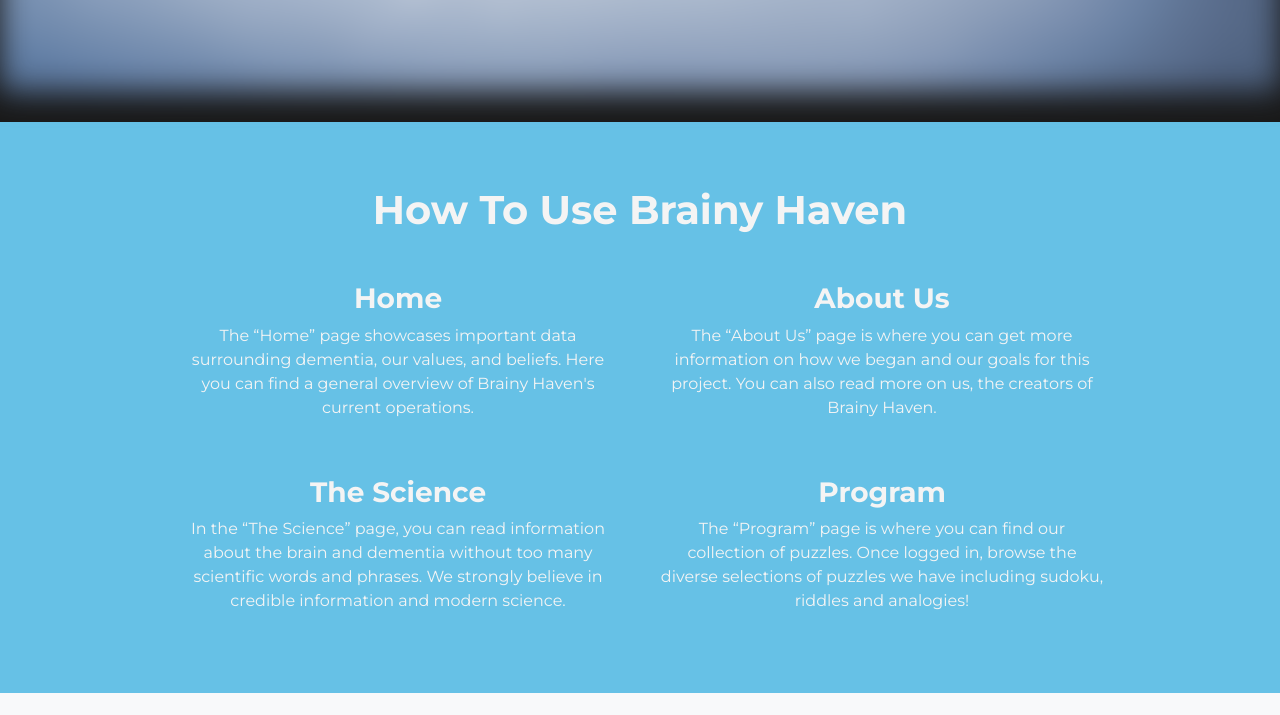
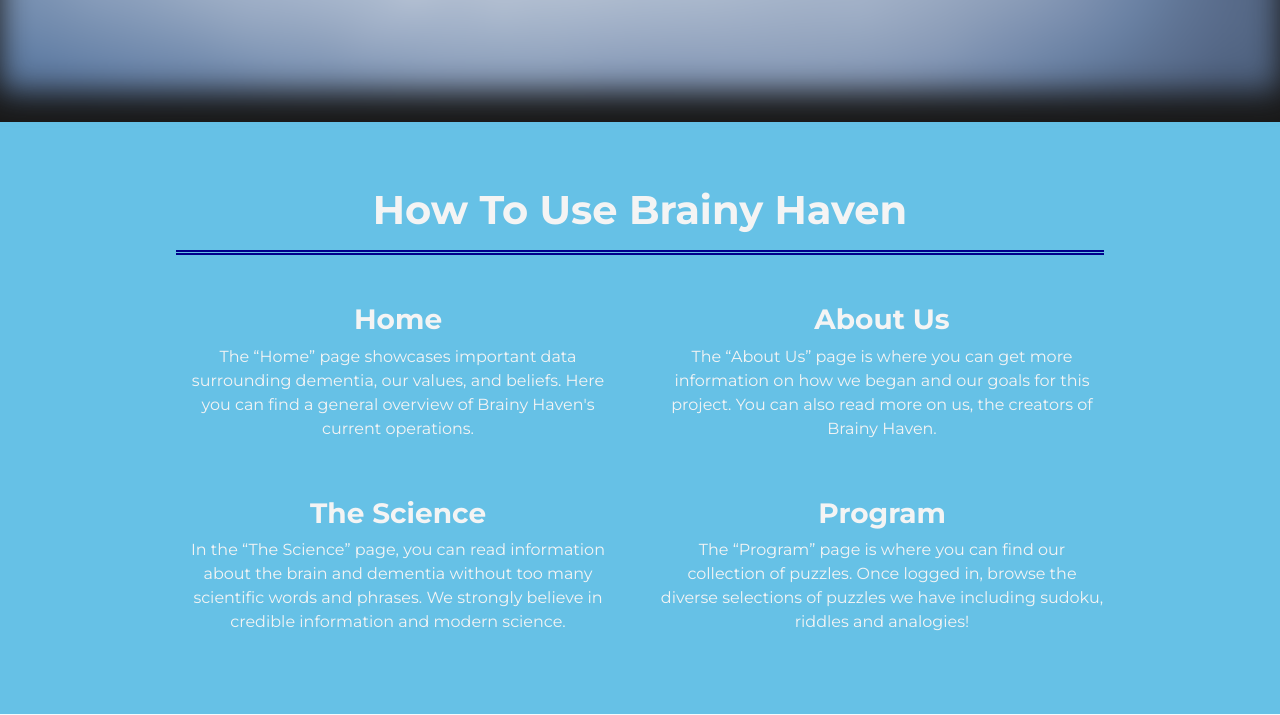
Before and after one commit to sidudaav/BrainyHaven, a Django app: page / in a window 1280 px wide. Shown: the part 774-1489 px from the top of the page. Run offline with Django 3.2, Linux system fonts and the light colour scheme; some libraries are stand-ins or nearby versions.

Commit message:
Added border

```diff
--- a/home/static/home/styles/home.css
+++ b/home/static/home/styles/home.css
@@ -154,6 +154,11 @@ section.introduction .grid-2 {
     align-items: start;
 }
 
+section.introduction h1 {
+    padding-bottom: 1rem;
+    border-bottom: 5px double darkblue;
+}
+
 
 @media (max-width: 700px) {
 	.counters .counters-container {
```
